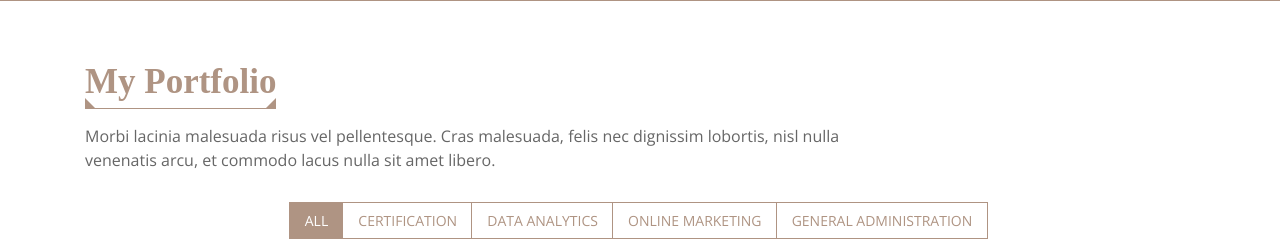
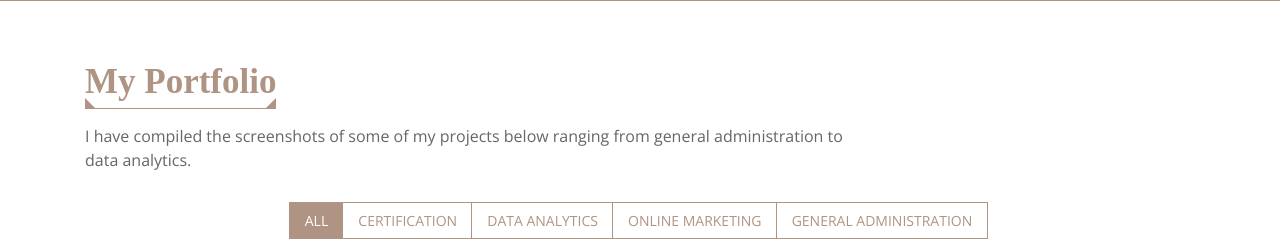
Before and after one commit to vamanikanth/vamanikanth.github.io, a plain HTML site: page index.html in a window 1280 px wide. Shown: the part 3600-3852 px from the top of the page. Drawn offline with nearby package versions, Linux system fonts and the light colour scheme; a web font is replaced by a local one.

Commit message:
Update index.html

```diff
--- a/index.html
+++ b/index.html
@@ -344,7 +344,7 @@
                 <header class="section-header">
                     <h3 class="section-title">My Portfolio</h3>
                     <p>
-                        Morbi lacinia malesuada risus vel pellentesque. Cras malesuada, felis nec dignissim lobortis, nisl nulla venenatis arcu, et commodo lacus nulla sit amet libero.
+                        I have compiled the screenshots of some of my projects below ranging from general administration to data analytics.
                     </p>
                 </header>
 
```
